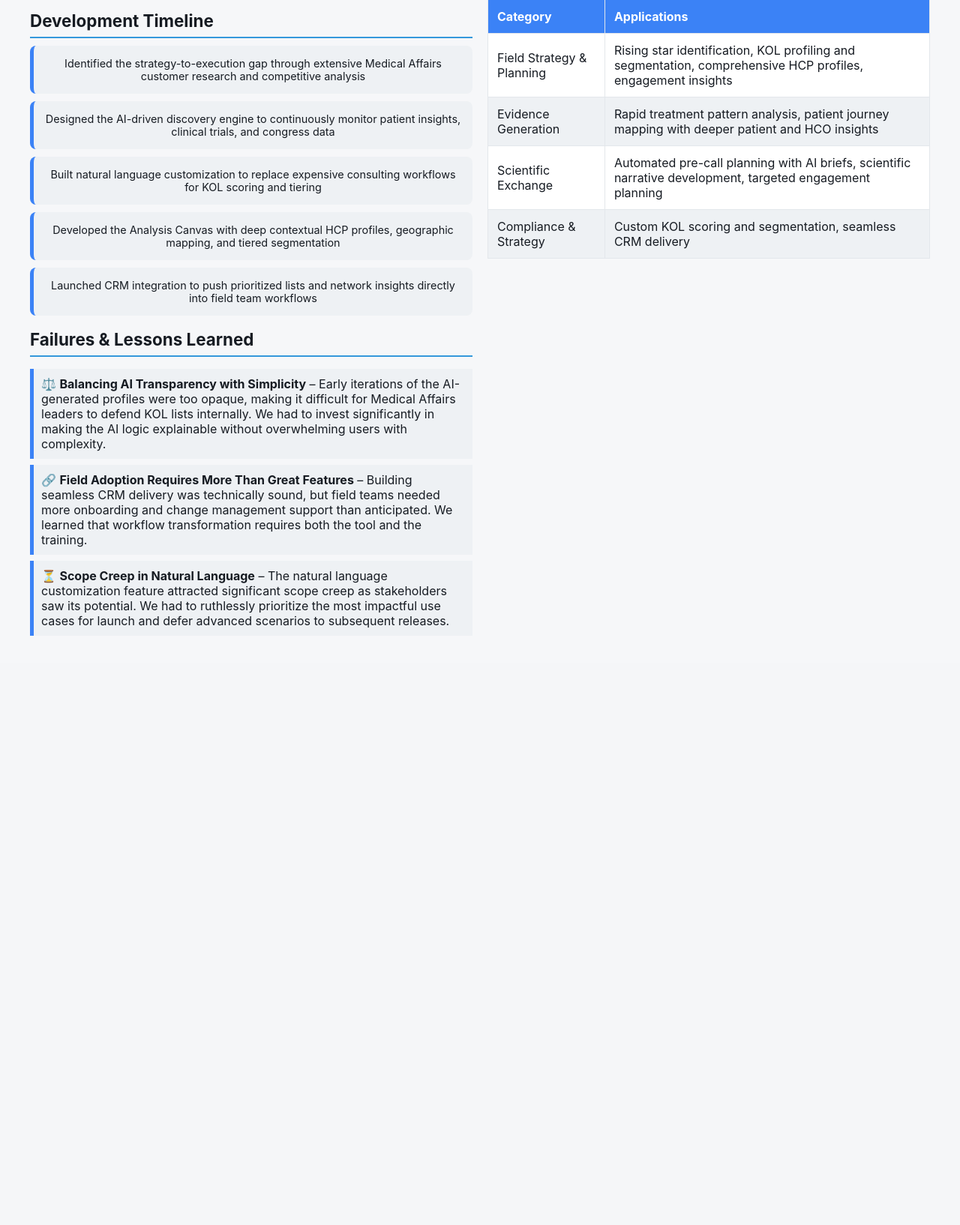
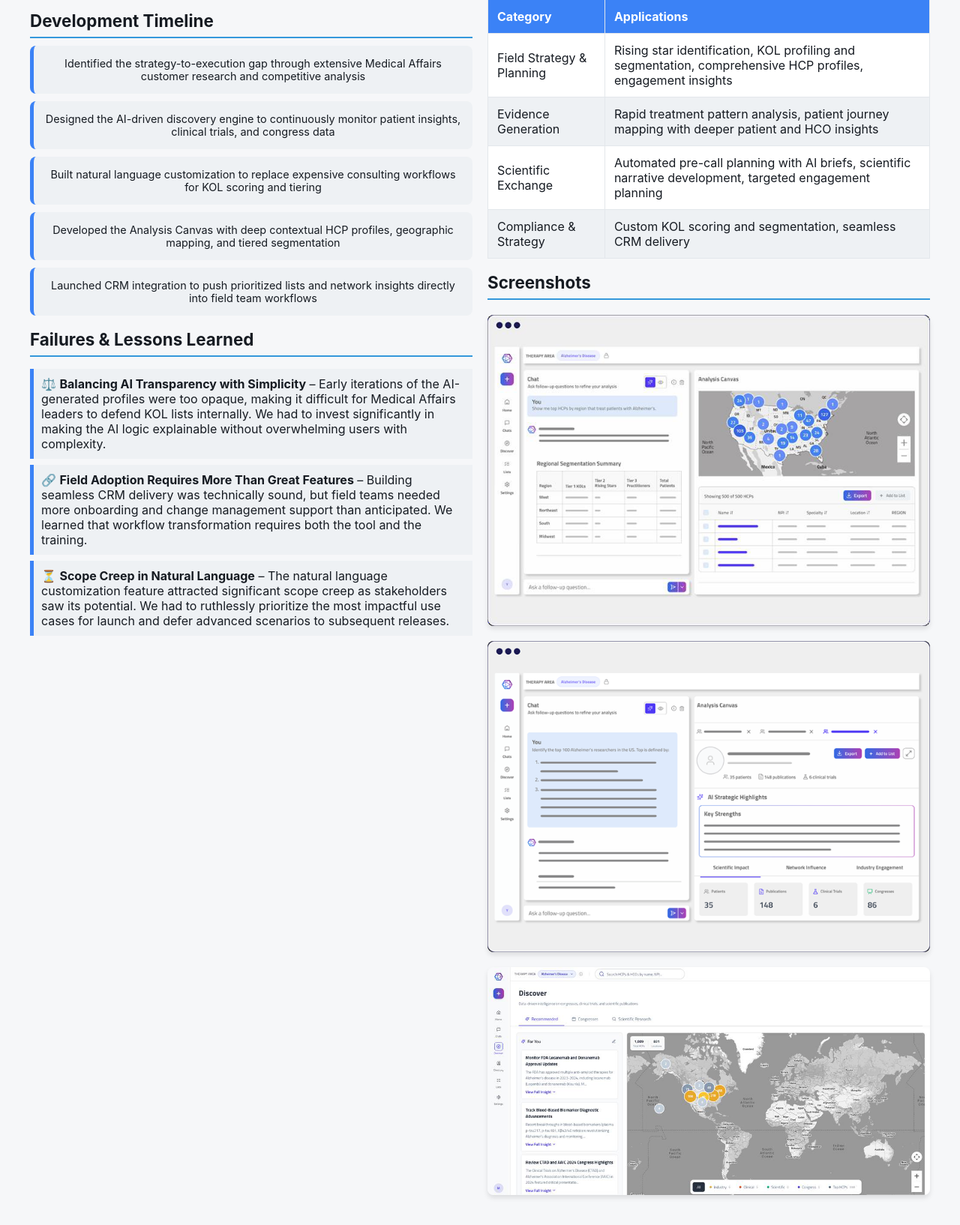
Before and after one commit to ericjnielson/eric-nielson-portfolio, a Flask app: page /aperture in a window 1280 px wide. Shown: the part 1504-3138 px from the top of the page at 75% size. Before the commit the page ends 2352 px from the top, so only its background shows below. Run offline with Flask 3, Linux system fonts and the light colour scheme.

Commit message:
Use product screenshots from pitch deck on Aperture 2.0 page
Adds a Screenshots section with the Analysis Canvas, HCP profile with
AI Strategic Highlights, and Discover feed images extracted from the
pitch deck, and swaps the homepage card thumbnail to the Discover view.

Co-Authored-By: Claude Fable 5 <noreply@anthropic.com>
Claude-Session: https://claude.ai/code/session_01LMeTFmCqp1DJohXramZD1F

```diff
--- a/templates/aperture.html
+++ b/templates/aperture.html
@@ -156,6 +156,15 @@
                     </tbody>
                 </table>
 
+                <h2>Screenshots</h2>
+                <div class="screenshots">
+                    <div class="screenshots-grid">
+                        <img src="/static/aperture1.png" alt="Aperture 2.0 Analysis Canvas with natural language chat and geographic KOL mapping" loading="lazy" decoding="async">
+                        <img src="/static/aperture2.png" alt="Aperture 2.0 HCP profile with AI Strategic Highlights and scientific impact metrics" loading="lazy" decoding="async">
+                        <img src="/static/aperture3.png" alt="Aperture 2.0 Discover feed with data-driven congress, trial, and publication intelligence" loading="lazy" decoding="async">
+                    </div>
+                </div>
+
             </div>
         </div>
     </div>
--- a/templates/index.html
+++ b/templates/index.html
@@ -78,7 +78,7 @@
         </div>
 
         <div class="portfolio-item">
-            <img src="/static/maplab.png" alt="Aperture 2.0" loading="lazy" decoding="async">
+            <img src="/static/aperture.png" alt="Aperture 2.0" loading="lazy" decoding="async">
             <div class="portfolio-item-content">
                 <h3>Aperture 2.0</h3>
                 <p>AI-powered Medical Affairs platform transforming KOL identification, engagement, and field execution with real-time intelligence and natural language customization.</p>
```
Also changed, not shown: static/aperture.png (added), static/aperture1.png (added), static/aperture2.png (added), static/aperture3.png (added).
